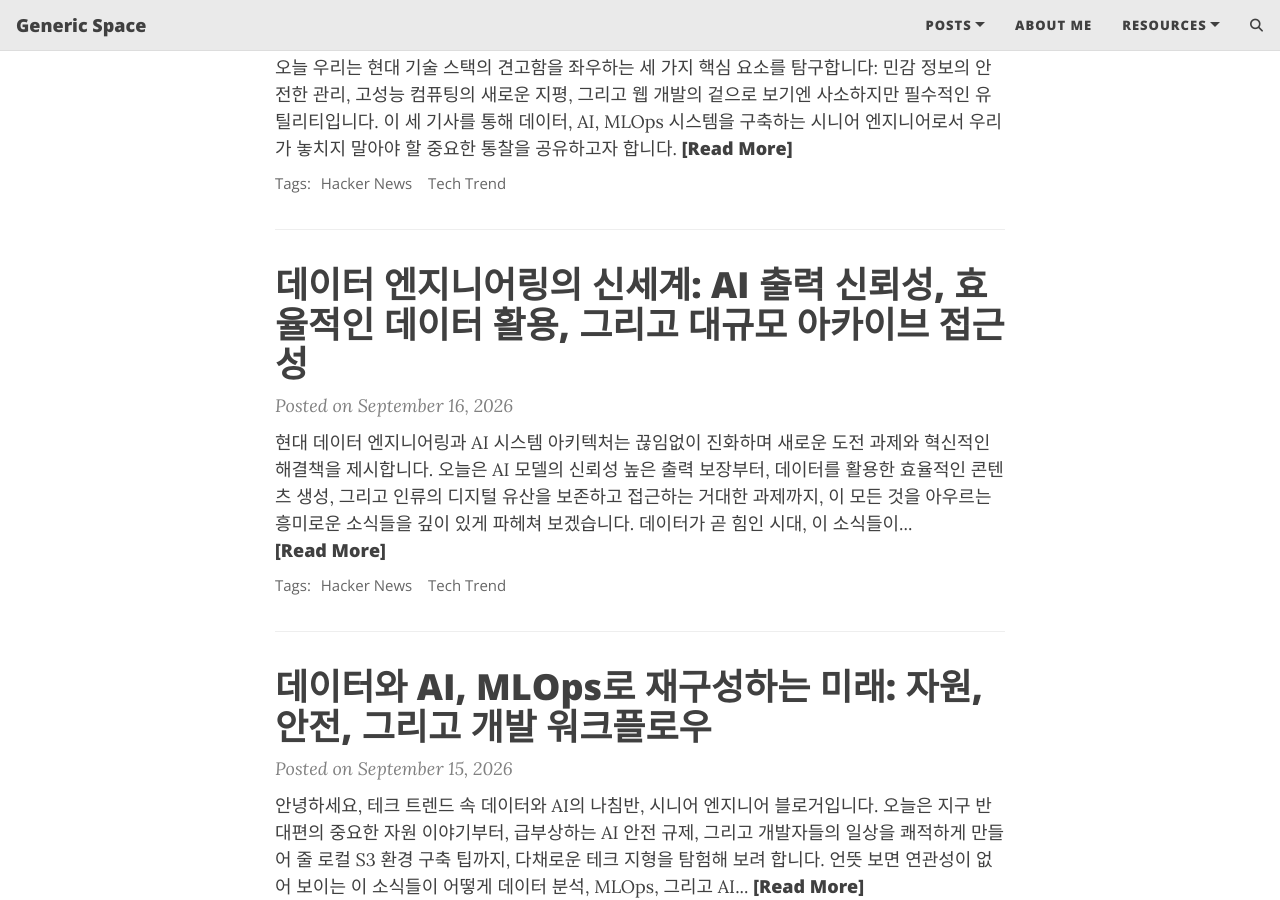
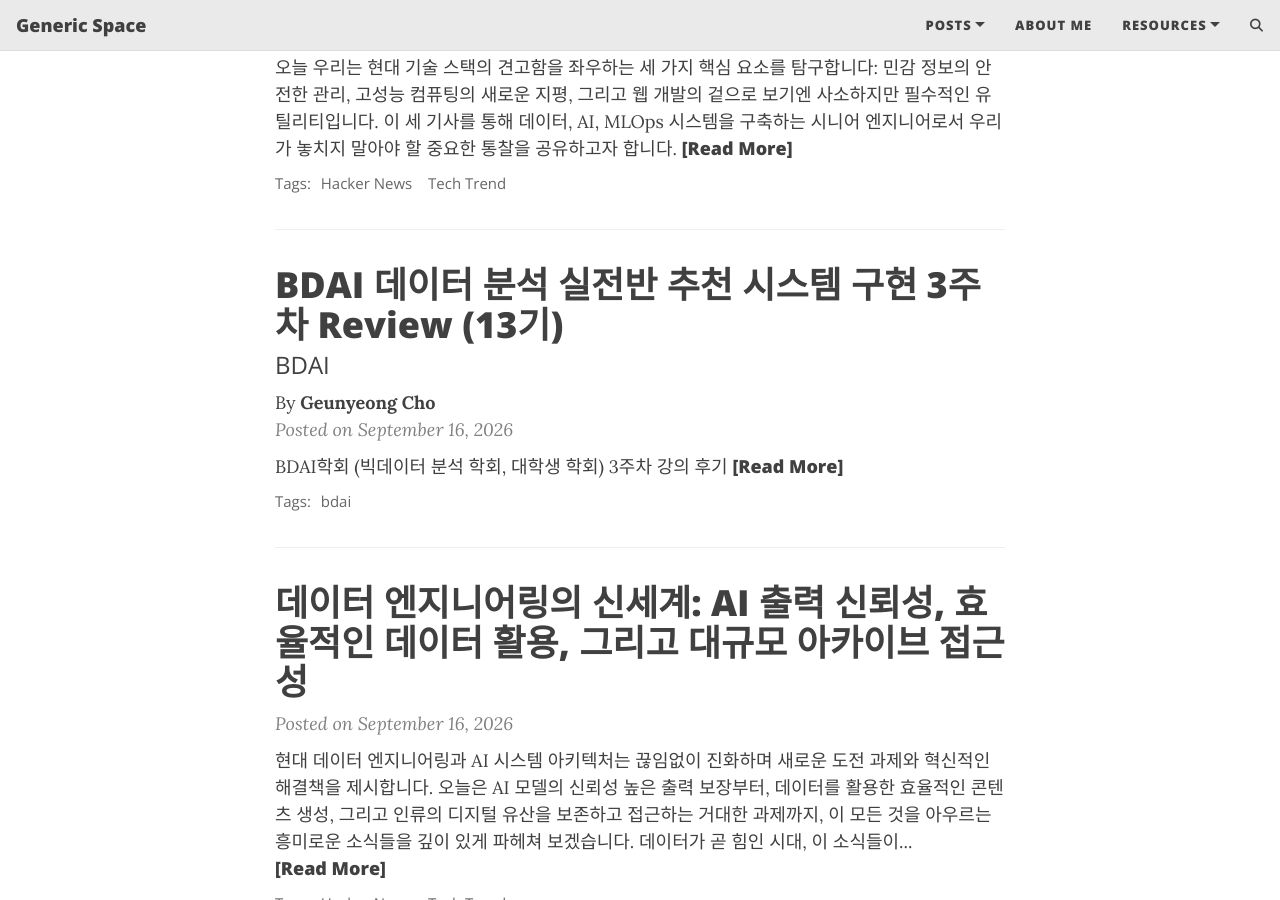
Before and after one commit to 48harry/48harry.github.io, a Jekyll site: the page built from index.markdown, in a window 1280 px wide and 900 px high, scrolled down 907 px. Built offline with Jekyll 4.4.1, drawn with Linux system fonts in a browser that asks for light colours; the list of posts is cut into pages by our own code; comment, search, counter and statistics services are not loaded; part of the change alters nothing that is shown.

Commit message:
Update: 2026-09-22 16:57:53

```diff
--- a/_posts/2026-09-16-bdai-review.md.md
+++ b/_posts/2026-09-16-bdai-review.md.md
@@ -7,7 +7,7 @@ tags:
 comments: false
 mathjax: true
 author: Geunyeong Cho
-published: false
+published: true
 date: 2026-09-16 14:23:38 +0900
 ---
 # BDAI학회 (빅데이터 분석 학회, 대학생 학회) 3주차 강의 후기
@@ -115,12 +115,23 @@ date: 2026-09-16 14:23:38 +0900
 
 [BDAI LMS](https://bdai.co.kr/dashboard/)
 
-1. AI 캠퍼스맵
+BDAI 홈페이지에서는 생각보다 유용한 기능들을 찾을 수 있는데 그중에서 두가지 소개해보겠다.
+
+##### 1. AI 캠퍼스맵
+
 ![[Pasted image 20260922131332.png]]
 
+사용자 리뷰를 기반으로 대학 캠퍼스별로 근처 맛집랭킹을 매긴 지도
 
-2. 현직자 커피챗
+살짝 슬픈포인트는 1,2등이 맥도날드 KFC라는점
+아무래도 표본수가 적어서 그런지 숨은맛집같은걸 찾긴 어려워보이는데 맥날이 1등인게 틀린건 아닌것같다.
+
+##### 2. 현직자 커피챗
 ![[Pasted image 20260922131231.png]]
+
+멘토가 커피챗 시간대를 올리면 참여하고싶은 학회원들이 신청해서 간단하게 얘기 나누는식
+아직 내가 도메인을 완벽하게 정한건 아니지만 나중에 관심있는 분야의 멘토랑 커피챗한번 해보고싶다.
+
 
 #BDAI
 #데이터분석
```
